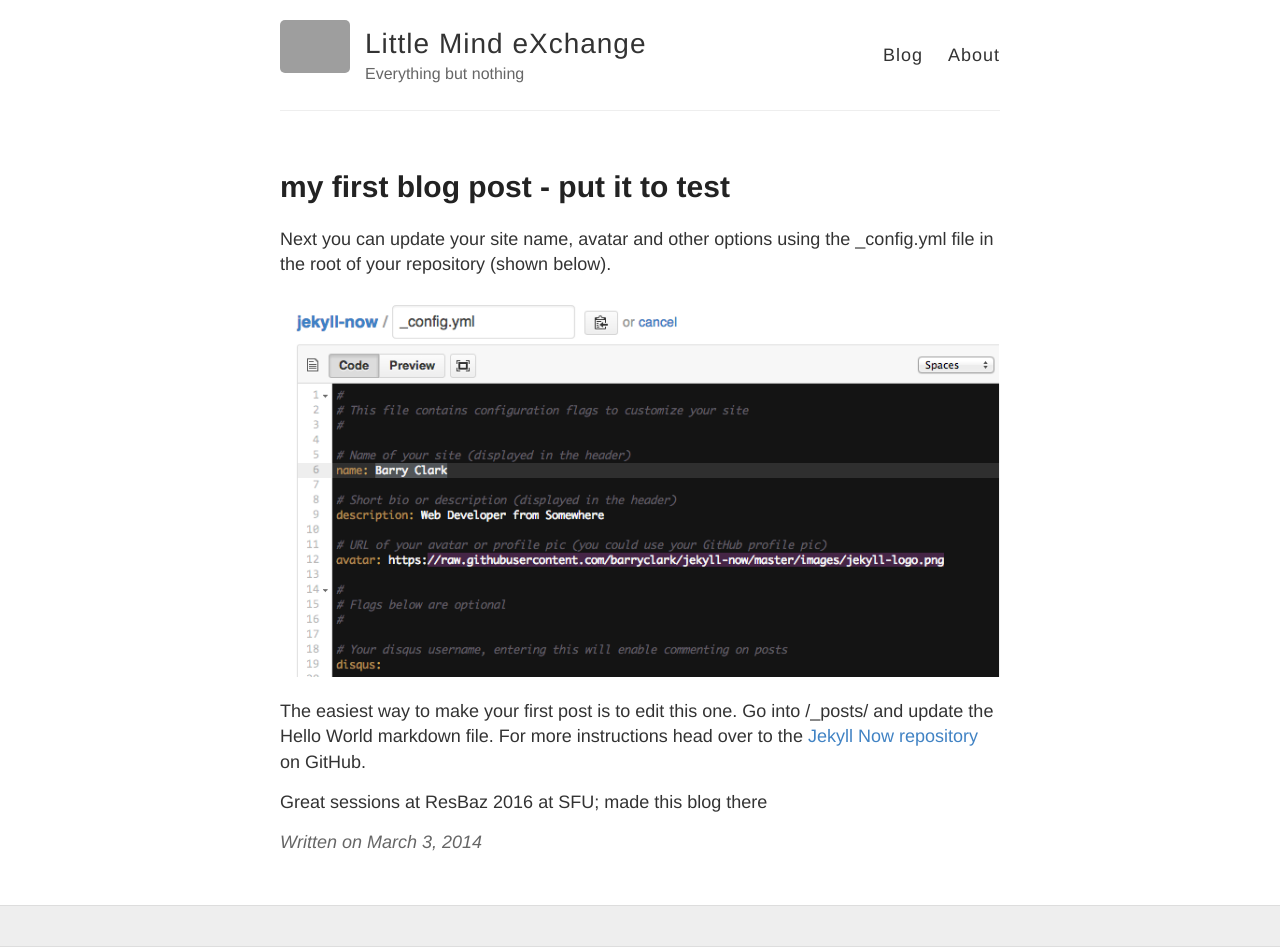
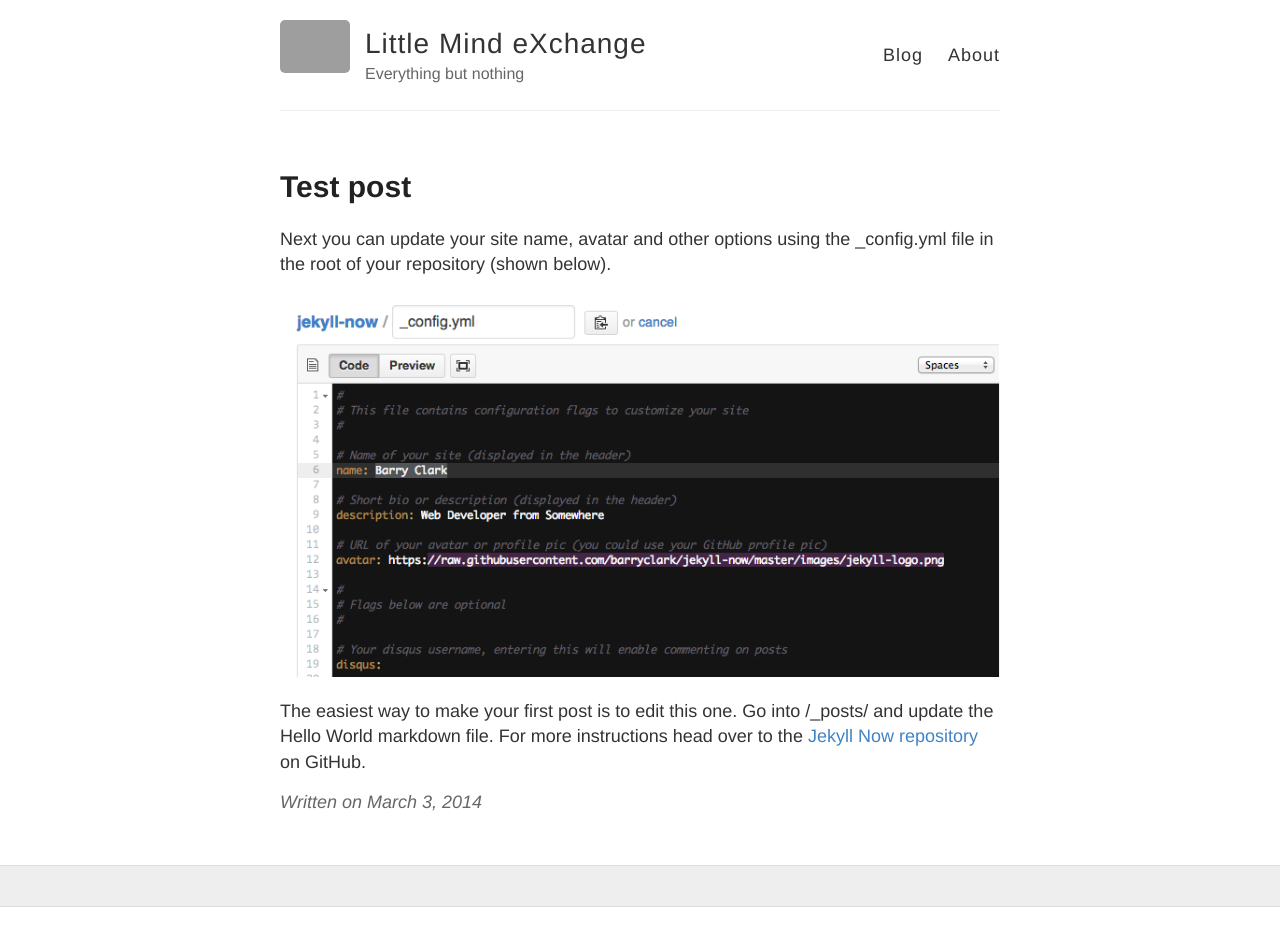
Before and after one commit to mingxinli/mingxinli.github.io, a Jekyll site: the page built from _posts/2014-3-3-Hello.md, in a window 1280 px wide. Built offline with Jekyll 4.4.1, drawn with Linux system fonts in a browser that asks for light colours; after the commit the page ends 907 px from its top, so only the background shows below that; grey boxes are pictures that could not be loaded.

Commit message:
Update 2014-3-3-Hello.md

```diff
--- a/_posts/2014-3-3-Hello.md
+++ b/_posts/2014-3-3-Hello.md
@@ -1,6 +1,6 @@
 ---
 layout: post
-title: my first blog post - put it to test
+title: Test post
 ---
 
 Next you can update your site name, avatar and other options using the _config.yml file in the root of your repository (shown below).
@@ -8,6 +8,3 @@ Next you can update your site name, avatar and other options using the _config.y
 ![_config.yml]({{ site.baseurl }}/images/config.png)
 
 The easiest way to make your first post is to edit this one. Go into /_posts/ and update the Hello World markdown file. For more instructions head over to the [Jekyll Now repository](https://github.com/barryclark/jekyll-now) on GitHub.
-
-
-Great sessions at ResBaz 2016 at SFU; made this blog there
```
